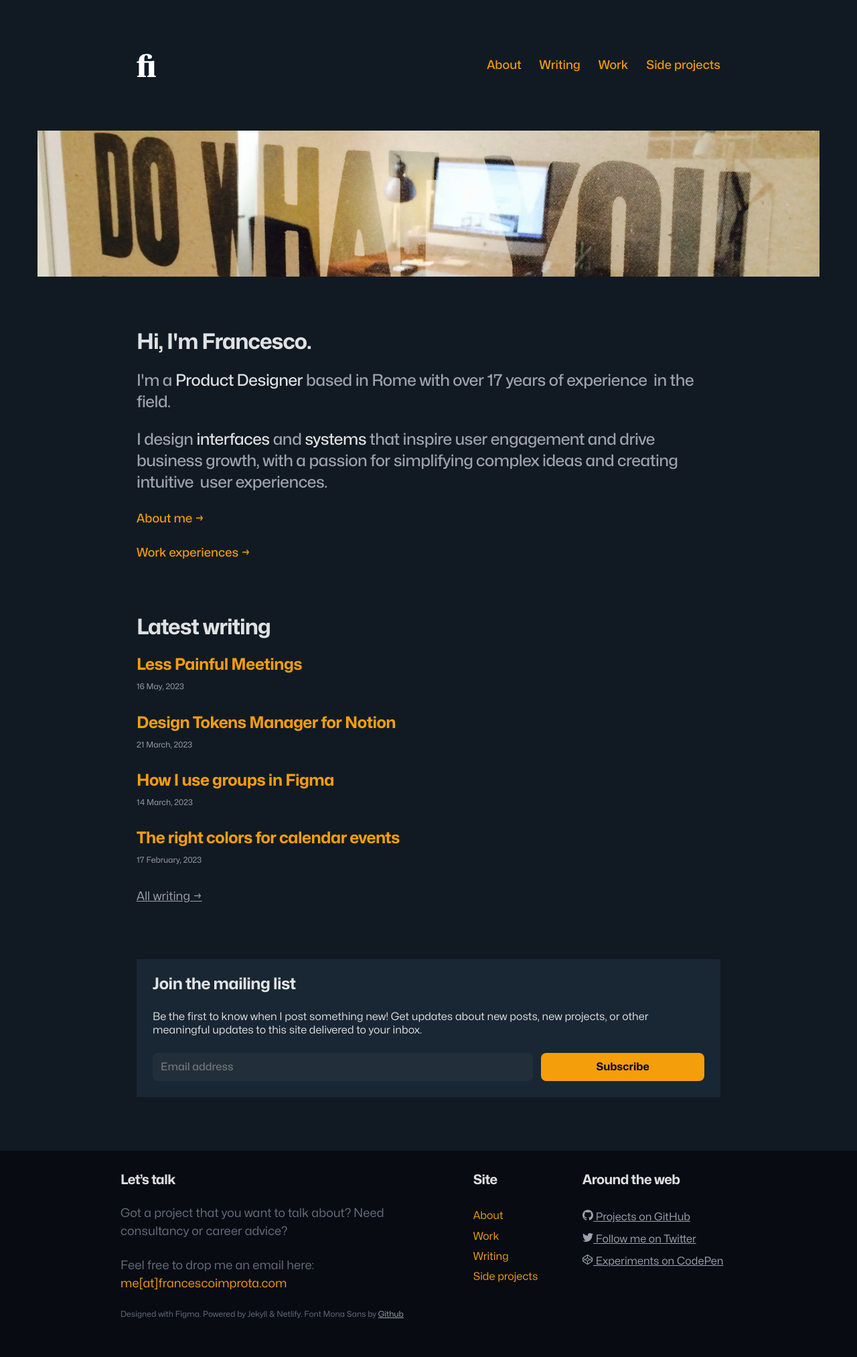
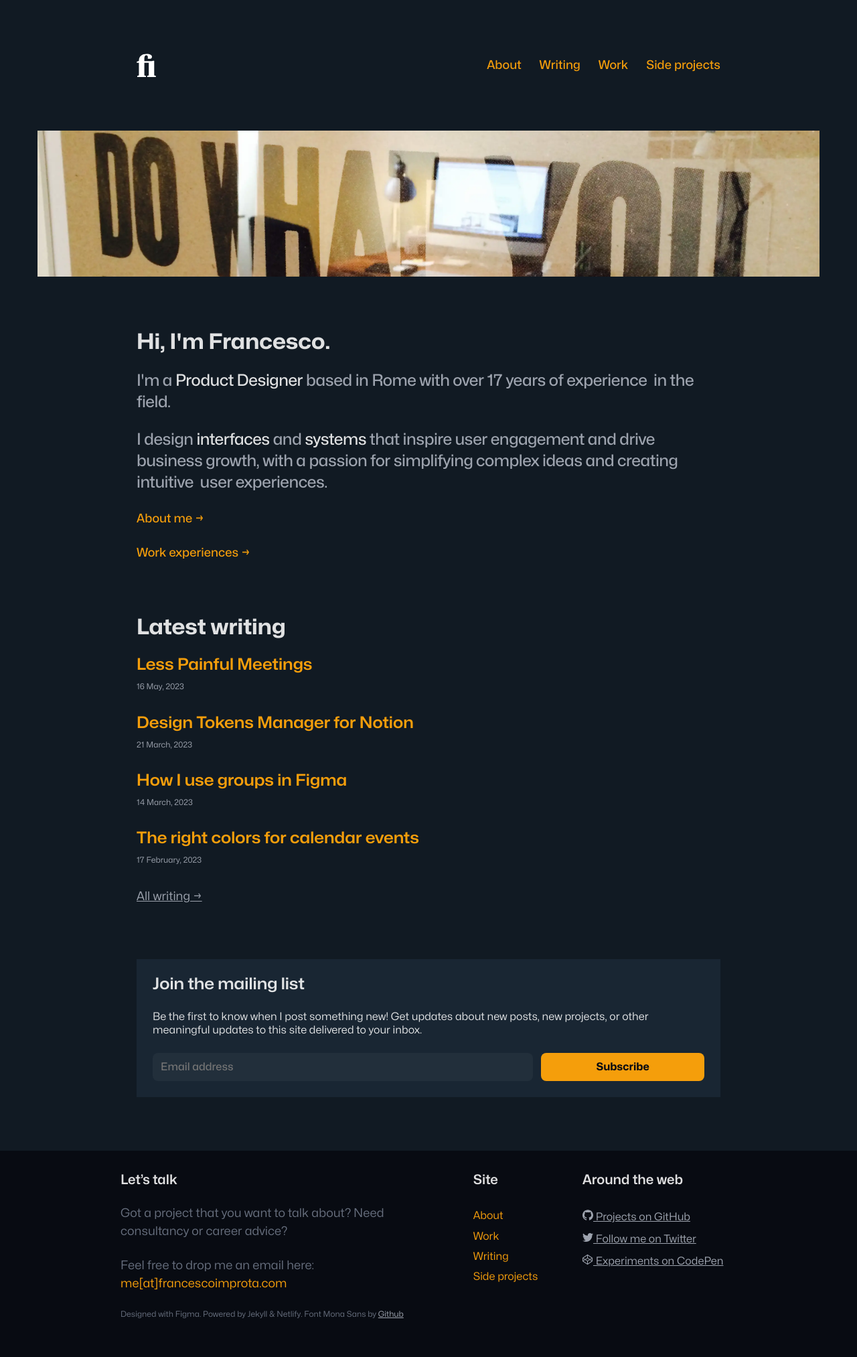
Before and after one commit to zetareticoli/fi, a Jekyll site: the page built from index.html, in a window 1280 px wide. Shown: the whole page at 67% size. Built offline with Jekyll 4.4.1, drawn with Linux system fonts in a browser that asks for light colours; some web fonts are replaced; the list of posts is cut into pages by our own code.

Commit message:
Updated fonts

```diff
--- a/_sass/elements/_base.scss
+++ b/_sass/elements/_base.scss
@@ -69,7 +69,6 @@ img {
 h1, h2, h3, h4, h5, h6 {
   margin: 0 0 var(--space-m);
   font-weight: var(--font-bold);
-  letter-spacing: var(--tracking-narrow);
   line-height: var(--lineheight-auto);
   word-wrap: break-word;
   word-spacing: normal;
--- a/_sass/settings/_settings.scss
+++ b/_sass/settings/_settings.scss
@@ -104,6 +104,7 @@ $paragraph-spacing-3: $space-l;
   --font-sans: 'Mona Sans', Helvetica, Arial, sans-serif;
   --font-regular: 400;
   --font-medium: 500;
+  --font-semibold: 600;
   --font-bold: 700;
   --font-01: 12px;
   --font-02: 16px;
@@ -154,4 +155,6 @@ $paragraph-spacing-3: $space-l;
   --inner-size-large: 1440px;
   --inner-size: 920px;
   --inner-size-small: 684px;
+  --stretch-wide: 110%;
+  --stretch-tight: 95%;
 }
--- a/_sass/utilities/_text.scss
+++ b/_sass/utilities/_text.scss
@@ -2,9 +2,8 @@
 
 .headline-teaser {
   font-size: var(--font-07);
-  font-weight: var(--font-bold);
-  letter-spacing: var(--tracking-narrow);
   line-height: var(--lineheight-auto);
+  font-stretch: var(--stretch-wide);
   @media screen and (min-width: 768px) {
     font-size: var(--font-08);
   }
@@ -12,22 +11,20 @@
 
 .headline-default {
   font-size: var(--font-07);
-  font-weight: var(--font-bold);
-  letter-spacing: var(--tracking-narrow);
   line-height: var(--lineheight-auto);
+  font-stretch: var(--stretch-wide);
 }
 
 .headline-secondary {
   font-size: var(--font-06);
-  font-weight: var(--font-bold);
-  letter-spacing: var(--tracking-tight);
+  font-weight: var(--font-semibold);
   line-height: var(--lineheight-auto);
+  font-stretch: var(--stretch-wide);
 }
 
 .headline-tertiary {
   font-size: var(--font-04);
-  font-weight: var(--font-bold);
-  letter-spacing: var(--tracking-tight);
+  font-weight: var(--font-semibold);
   line-height: var(--lineheight-auto);
 }
 
```
